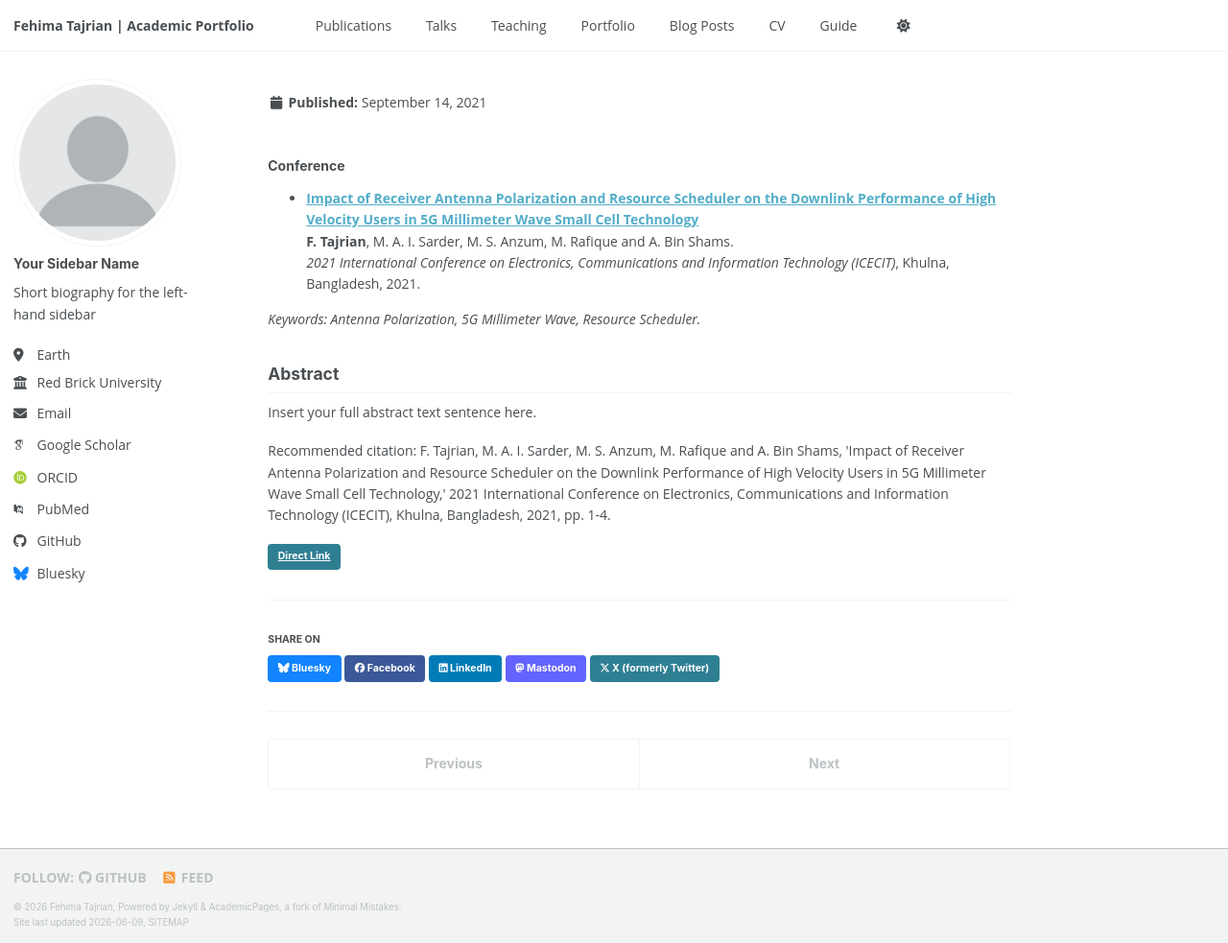
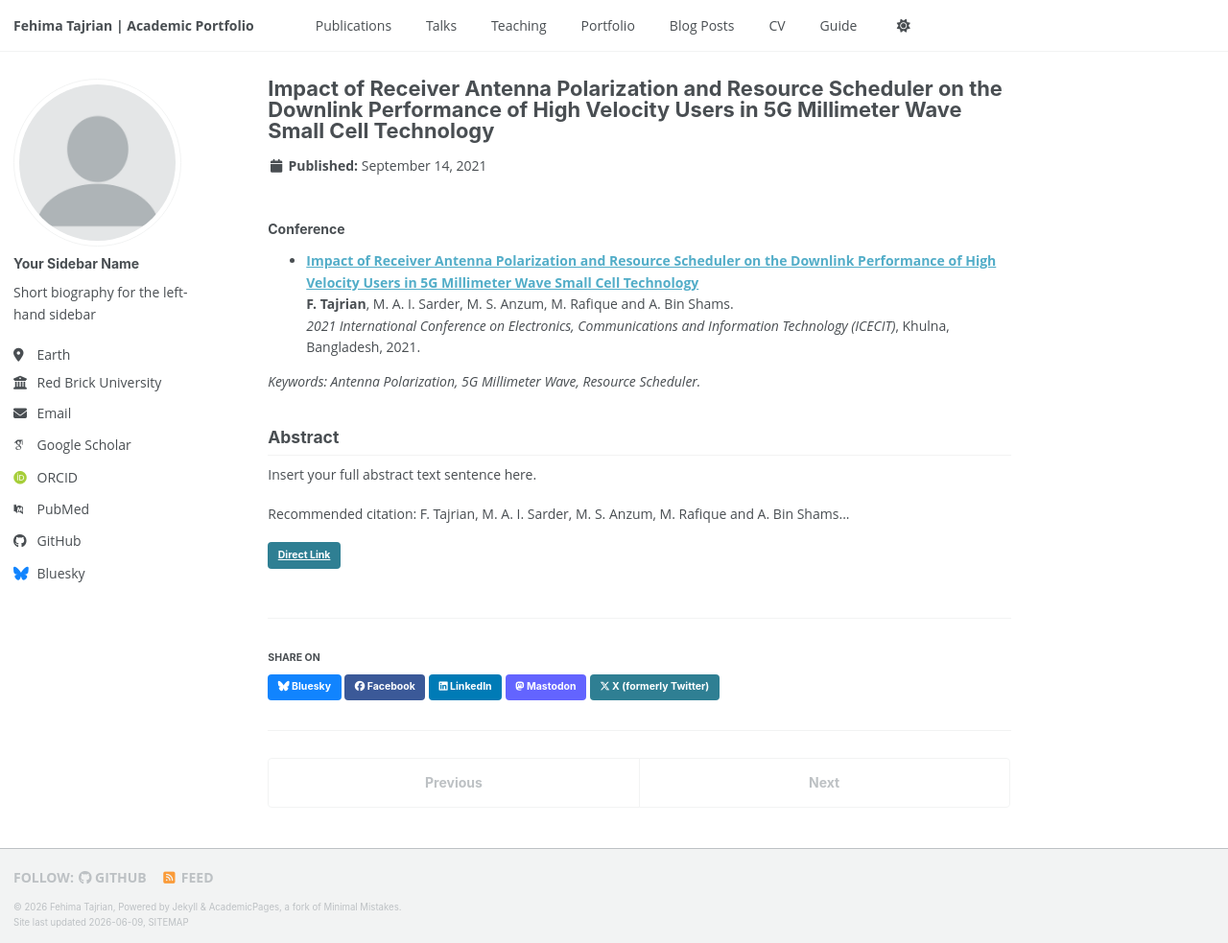
Before and after one commit to fehimatajrian/fehimatajrian.github.io, a Jekyll site: the page built from _publications/2021-09-14-5g-mmwave-antenna-polarization.md, in a window 1280 px wide and 983 px high. Shown: the whole window at 96% size. Built offline with Jekyll 4.4.1, drawn with Linux system fonts in a browser that asks for light colours; some web fonts are replaced; a script bundle is joined from its source files by our own code; library files that are not in the unit come from our copies.

Commit message:
Update citation and remove custom layout from publication
Shortened citation text for clarity and removed custom layout HTML.

```diff
--- a/_publications/2021-09-14-5g-mmwave-antenna-polarization.md
+++ b/_publications/2021-09-14-5g-mmwave-antenna-polarization.md
@@ -4,20 +4,9 @@ collection: publications
 permalink: /publication/2021-5g-mmwave-antenna-polarization
 date: 2021-09-14
 link: 'https://doi.org/10.1109/ICECIT54077.2021.9641400'
-citation: "F. Tajrian, M. A. I. Sarder, M. S. Anzum, M. Rafique and A. Bin Shams, 'Impact of Receiver Antenna Polarization and Resource Scheduler on the Downlink Performance of High Velocity Users in 5G Millimeter Wave Small Cell Technology,' 2021 International Conference on Electronics, Communications and Information Technology (ICECIT), Khulna, Bangladesh, 2021, pp. 1-4."
+citation: "F. Tajrian, M. A. I. Sarder, M. S. Anzum, M. Rafique and A. Bin Shams..."
 
 ---
-
-<div id="custom-publication-layout" style="font-family: 'Open Sans', sans-serif; font-size: 14px; line-height: 1.6;" markdown="1">
-
-<style>
-  /* This securely hides the ugly theme tables and old titles ONLY on this paper's page */
-  #custom-publication-layout ~ table,
-  .page__title,
-  .page__meta {
-    display: none !important;
-  }
-</style>
 
 ### Conference
 
@@ -29,5 +18,3 @@ _Keywords: Antenna Polarization, 5G Millimeter Wave, Resource Scheduler._
 
 ## Abstract
 Insert your full abstract text sentence here.
-
-</div>
```
